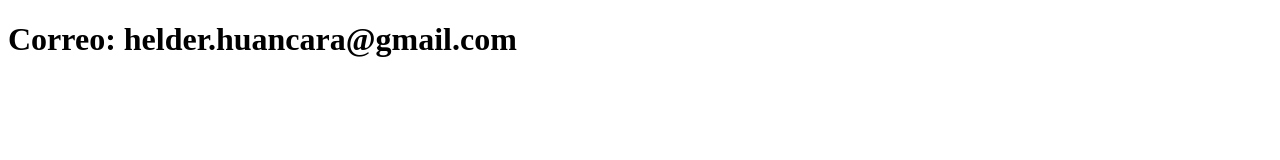
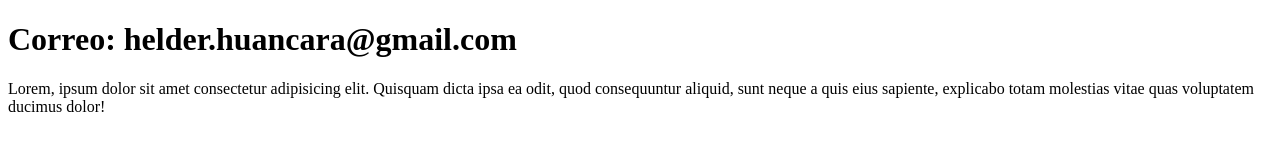
Before and after one commit to AlexHelder-Tyzer/Juego-Numero-Secreto, a plain HTML site: page test.html in a window 1280 px wide. Drawn offline with Linux system fonts and the light colour scheme.

Commit message:
Actualiza test.html

```diff
--- a/test.html
+++ b/test.html
@@ -7,5 +7,6 @@
 </head>
 <body>
     <h1>Correo: helder.huancara@gmail.com</h1>
+    <p>Lorem, ipsum dolor sit amet consectetur adipisicing elit. Quisquam dicta ipsa ea odit, quod consequuntur aliquid, sunt neque a quis eius sapiente, explicabo totam molestias vitae quas voluptatem ducimus dolor!</p>
 </body>
 </html>
```
